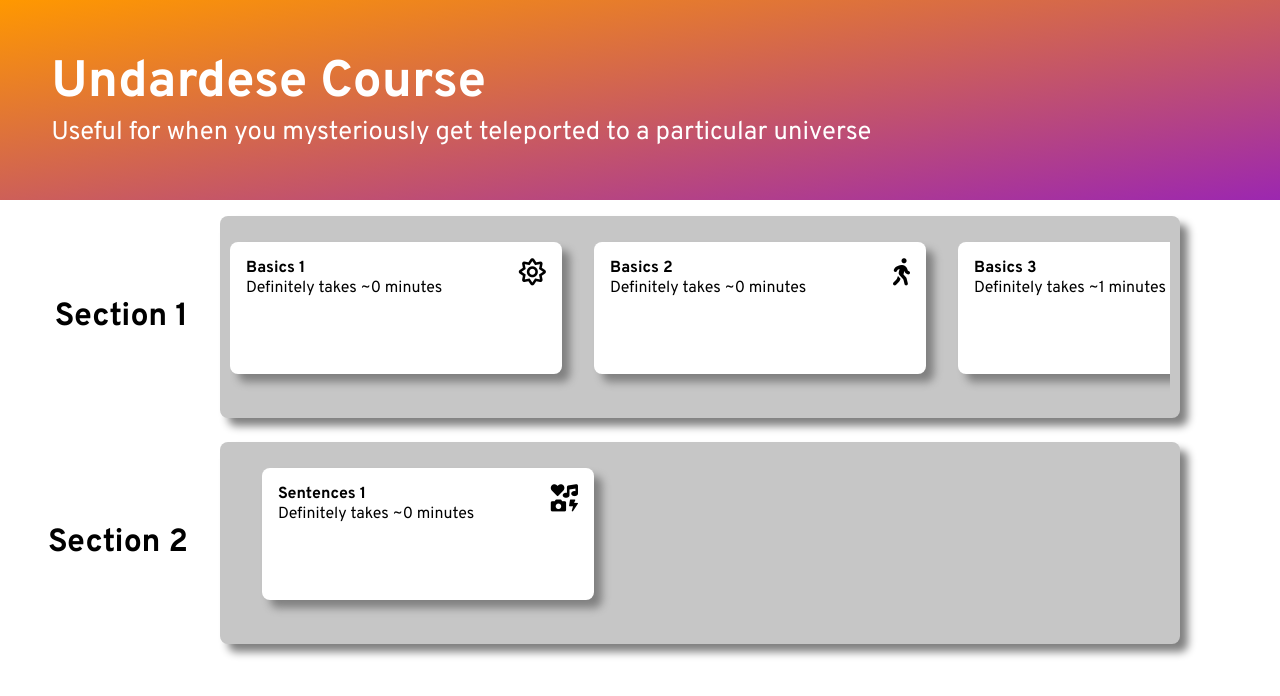
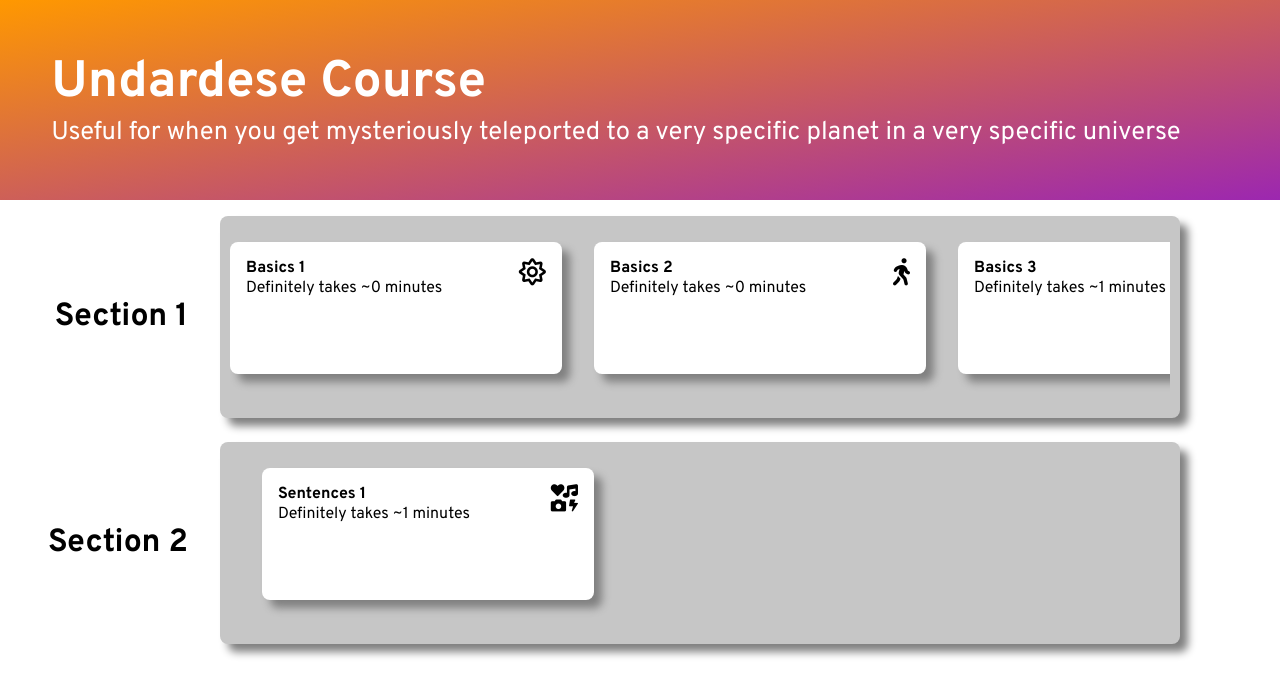
Before and after one commit to liimee/undardese, a plain HTML site: page index.html in a window 1280 px wide. Drawn offline with nearby package versions, Linux system fonts and the light colour scheme; no server answers.

Commit message:
ok had to commit this is getting seriously messy

```diff
--- a/course.js
+++ b/course.js
@@ -93,10 +93,19 @@ const data = {
     	'sent','this and that', ["dhõ adhõ", "dhõ adhœ", "dhõ adh"], ["dh","adh","œ","õ"], "The 'õ' suffix removes any œ sound at the end of a word (dhœ + õ = dhõ)."
     ],
     [
-        'y/n', 'fas fa-plus', '-ã', 'and, too, also', false
+        'y/n', 'fas fa-plus', ['-ã', 'and, too, also'], false
     ],
     [
-        'a/b', ["A","B"], 2, 'fas fa-sun', 'Word'
+        'word', 'fas fa-dog', 'nāi/nāy', 'Dog'
+    ],
+    [
+        'a/b', ["adhõ","nāyõ"], 2, 'fas fa-sun', 'The dog too'
+    ],
+    [
+        'sent','nīõ andhe nāiõ', ["you and that dog"], ["dog","me","see","that","you","and"]
+    ],
+    [
+        'y/n', 'fas fa-binocular', ''
     ]
   ],
   data: {
--- a/index.html
+++ b/index.html
@@ -16,7 +16,7 @@
 <body>
   <div class="head">
     <h1>Undardese Course</h1>
-    <p>Useful for when you mysteriously get teleported to a particular universe</p>
+    <p>Useful for when you get mysteriously teleported to a very specific planet in a very specific universe</p>
   </div>
   <noscript>You need to enable JavaScript.</noscript>
   <div style="padding: 1em"><div id="cp">
--- a/main.js
+++ b/main.js
@@ -157,7 +157,7 @@ function addOkBtn() {
         g.innerText = 'Oh!';
         g.onclick = () => {
             block();
-            document.querySelector('#stuff').style.transform = 'scale(0)';
+            document.querySelector('#stuff').style.transform = '';
             document.querySelector('#stuff').style.animation = 'zo .5s';
             g.style.animation = 'zo .5s';
             setTimeout(() => {
@@ -243,6 +243,7 @@ function askQuestion2(a, c, d) {
         ed.b.id = 'stuff';
         ed.b.innerHTML = `<div><div style="font-size: 1.1em">${c}</div><div style="font-size: 0.6em"><i class="${a}"></i></div></div>`;
         if(Array.isArray(c))ed.b.innerHTML = `<div><i class="${a}"></i><div style="font-size: 1.1em">${c[0]}</div><div style="font-size: 0.6em">${c[1]}</div></div>`;
+        setTimeout(()=>document.getElementById("stuff").style.transform="scale(1)",1000)
         ed.a.appendChild(ed.b);
         let bt = {
             a: document.createElement('button'),
@@ -426,8 +427,8 @@ function linearCourse(qs) {
         }else if(q[0]=="y/n"){// yes or no
             await new Promise(res=>{
                 askQuestion2(...q.slice(1)).then(h=>{
-                if(h-1)qs.push(q)
-                res()
+                    if(h-1)qs.push(q)
+                    res()
                 })
             })
         }else if(q[0]=="a/b"){
```
